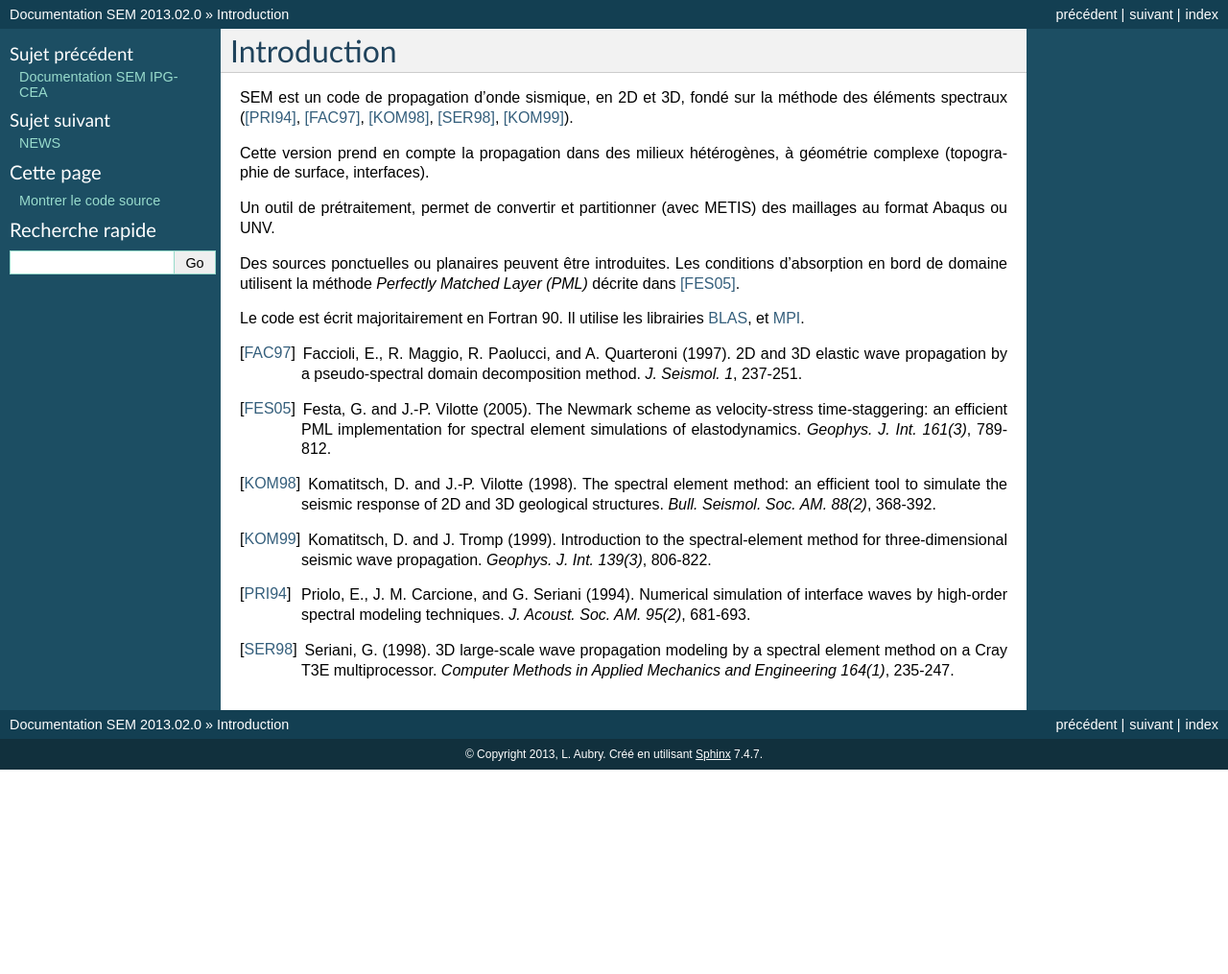
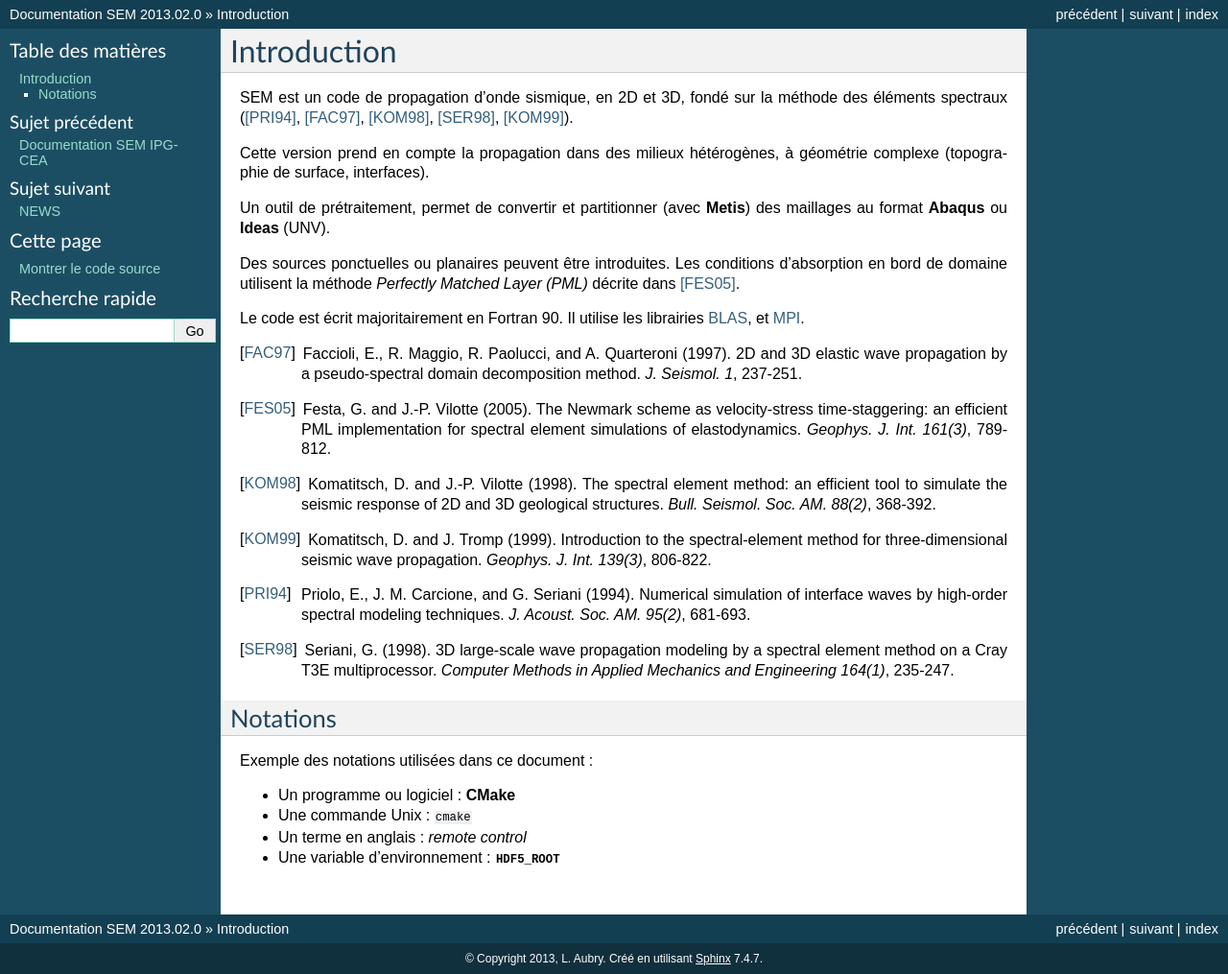
Before and after one commit to sem3d/SEM, a Sphinx documentation site: the page built from DOC/source/intro.rst, in a window 1280 px wide. Shown: the whole page at 96% size. Built offline with Sphinx 7.4.7, drawn with Linux system fonts in a browser that asks for light colours; formulas are drawn with MathJax 3; before the commit the page ends 900 px from its top, so only the background shows below that.

Commit message:
Corrections DOC

```diff
--- a/DOC/source/format_input.rst
+++ b/DOC/source/format_input.rst
@@ -73,7 +73,7 @@ Description de la section ``amortissement`` :
 ================  =======  =================  ===========================================================
 Mot-clef          Type     Valeur par défaut  Description
 ================  =======  =================  ===========================================================
-nsolids           entier   0                  Nombre de mécanisme. 0 signifie désactivation.
+nsolids           entier   0                  Nombre de mécanismes. 0 signifie désactivation.
 atn_band          réel(2)  n/a                Période max et min à atténuer
 atn_period        réel     n/a                Période centrale (un mécanisme aura cette valeur centrale)
 ================  =======  =================  ===========================================================
--- a/DOC/source/intro.rst
+++ b/DOC/source/intro.rst
@@ -11,7 +11,8 @@
 Cette version prend en compte la propagation dans des milieux hétérogènes, à géométrie complexe (topographie
 de surface, interfaces).
 
-Un outil de prétraitement, permet de convertir et partitionner (avec METIS) des maillages au format Abaqus ou UNV.
+Un outil de prétraitement, permet de convertir et partitionner (avec :program:`Metis`) des maillages au format :program:`Abaqus`
+ou :program:`Ideas` (UNV).
 
 Des sources ponctuelles ou planaires peuvent être introduites. Les conditions d'absorption en bord de domaine
 utilisent la méthode *Perfectly Matched Layer (PML)* décrite dans [FES05]_.
@@ -29,3 +30,19 @@
 .. [PRI94] Priolo, E., J. M. Carcione, and G. Seriani (1994). Numerical simulation of interface waves by high-order spectral modeling techniques. *J. Acoust. Soc. AM. 95(2)*, 681-693.
 
 .. [SER98] Seriani, G. (1998). 3D large-scale wave propagation modeling by a spectral element method on a Cray T3E multiprocessor. *Computer Methods in Applied Mechanics and Engineering 164(1)*, 235-247.
+
+
+
+
+Notations
+---------
+
+Exemple des notations utilisées dans ce document :
+
+- Un programme ou logiciel : :program:`CMake`
+
+- Une commande Unix : ``cmake``
+
+- Un terme en anglais : *remote control*
+
+- Une variable d'environnement : :envvar:`HDF5_ROOT`
```
Also changed, not shown: DOC/source/NEWS.rst (+20 -19 lines), DOC/source/installation.rst (+19 -16 lines).
